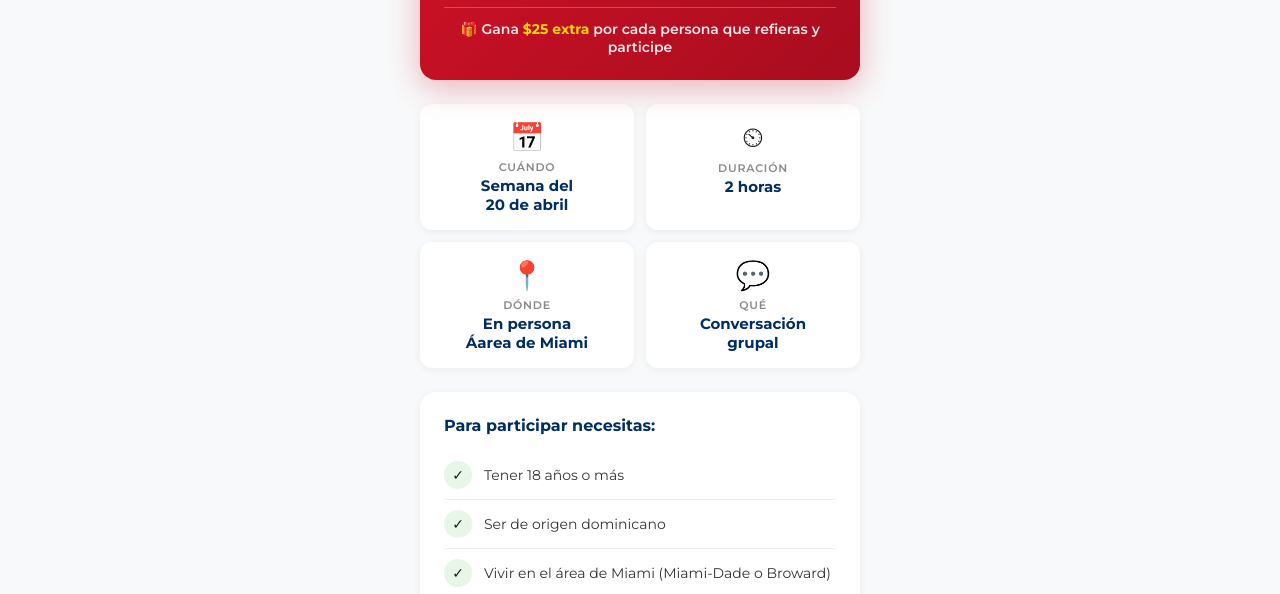
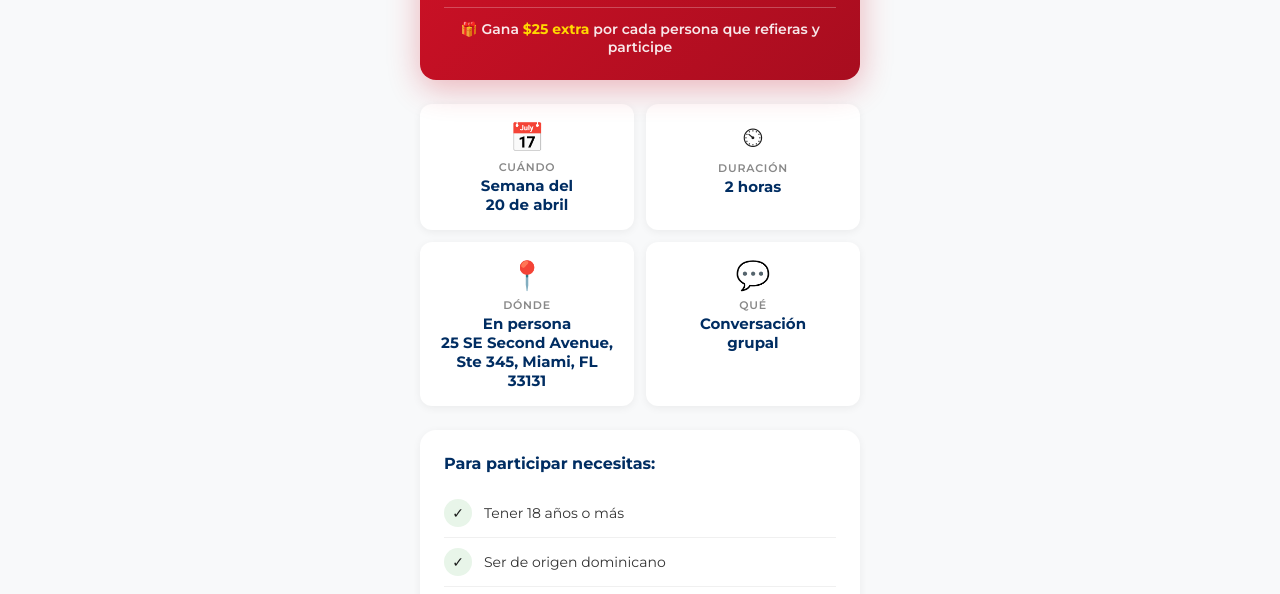
Before and after one commit to Centrika001/Transi-FL, a plain HTML site: page index.html in a window 1280 px wide. Shown: the part 476-1070 px from the top of the page. Drawn offline with Linux system fonts and the light colour scheme.

Commit message:
Update index.html

```diff
--- a/index.html
+++ b/index.html
@@ -328,7 +328,7 @@
     <div class="detail-card">
       <div class="icon">&#128205;</div>
       <div class="label">D&#243;nde</div>
-      <div class="value">En persona<br>&#193;area de Miami</div>
+      <div class="value">En persona<br>25 SE Second Avenue, Ste 345, Miami, FL 33131</div>
     </div>
     <div class="detail-card">
       <div class="icon">&#128172;</div>
```
